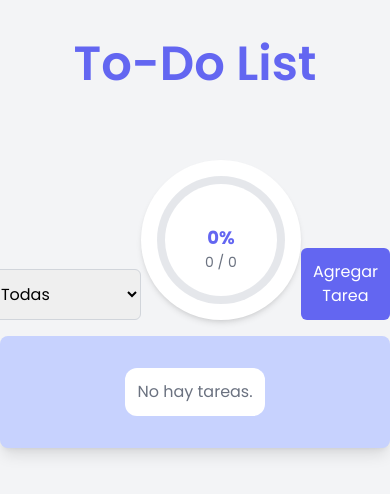
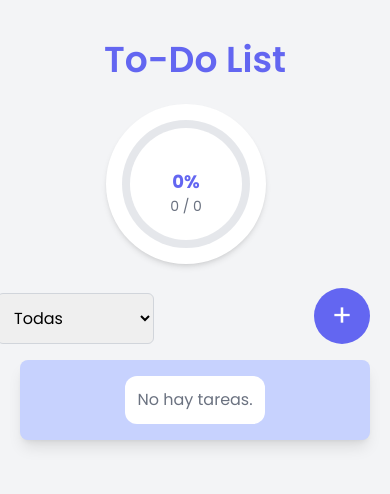
Before and after one commit to AlejoAndino/To-Do-List-PT, a React (Vite) app: page / in a window 390 px wide. Shown: the top 494 px of the page. Built offline with nearby package versions, Linux system fonts and the light colour scheme.

Commit message:
animations with framer motion

```diff
--- a/src/App.tsx
+++ b/src/App.tsx
@@ -83,11 +83,11 @@ const App: React.FC = () => {
         initial={{ opacity: 0, scale: 0}}
         animate={{ opacity: 1, scale: 1}}
         transition={{ duration: 1 }}
-        className="text-5xl text-indigo-500 p-10 font-semibold text-center mb-4"
+        className="text-4xl md:text-5xl text-indigo-500 p-10 font-semibold text-center mb-7 sm:mb-4"
       >
         To-Do List
       </motion.h1>
-      <div className="w-full h-full max-w-3xl">
+      <div className="w-full h-full md:max-w-3xl p-5">
         <div className="flex flex-row-reverse justify-between items-end py-4">
           <AddTaskForm addTask={addTask} />
           <ProgressBar
--- a/src/components/AddTaskForm.tsx
+++ b/src/components/AddTaskForm.tsx
@@ -1,40 +1,47 @@
-import React, { useState } from 'react';
-import { motion } from 'framer-motion';
+import React, { useState } from "react";
+import { motion } from "framer-motion";
 
 interface TaskInputProps {
   addTask: (text: string) => void;
 }
 
 const AddTaskForm: React.FC<TaskInputProps> = ({ addTask }) => {
-  const [taskText, setTaskText] = useState('');
+  const [taskText, setTaskText] = useState("");
   const [isModalOpen, setIsModalOpen] = useState(false);
 
   const handleSubmit = (e: React.FormEvent) => {
     e.preventDefault();
-    if (taskText.trim() !== '') {
+    if (taskText.trim() !== "") {
       addTask(taskText);
-      setTaskText('');
+      setTaskText("");
       setIsModalOpen(false);
     }
   };
 
   return (
-    <div className=''>
+    <div className="">
       {/* Botón para abrir el modal */}
       <motion.button
-        initial={{ opacity: 0, y: -700}}
-        animate={{ opacity: 1, y: 0}}
+        initial={{ opacity: 0, y: -700 }}
+        animate={{ opacity: 1, y: 0 }}
         transition={{ duration: 1 }}
         onClick={() => setIsModalOpen(true)}
-        className="p-3 bg-indigo-500 text-white rounded-md"
+        className="p-2 md:p-3 bg-indigo-500 text-white w-14 h-14 sm:w-fit sm:h-fit rounded-full sm:rounded-md"
       >
-        Agregar Tarea
+        <span className="hidden sm:block">Agregar Tarea</span>
+        <span className="block sm:hidden text-3xl">+</span>
       </motion.button>
 
       {/* Modal */}
       {isModalOpen && (
-        <div className="fixed inset-0 bg-gray-800 bg-opacity-50 flex justify-center items-center z-50">
-          <div className="bg-white w-full max-w-md p-6 rounded-md shadow-lg">
+        <div className="p-4 fixed inset-0 bg-gray-800 bg-opacity-50 flex justify-center items-center z-50">
+          <motion.div
+            initial={{ scale: 0 }}
+            animate={{ scale: 1 }}
+            exit={{ scale: 0 }}
+            transition={{ duration: 0.3 }}
+            className="bg-white w-full max-w-md p-6 rounded-md shadow-lg"
+          >
             <h2 className="text-xl font-semibold mb-4">Nueva Tarea</h2>
             <form onSubmit={handleSubmit} className="flex flex-col">
               <input
@@ -52,12 +59,15 @@ const AddTaskForm: React.FC<TaskInputProps> = ({ addTask }) => {
                 >
                   Cancelar
                 </button>
-                <button type="submit" className="p-2 bg-blue-500 text-white rounded-md">
+                <button
+                  type="submit"
+                  className="p-2 bg-blue-500 text-white rounded-md"
+                >
                   Agregar
                 </button>
               </div>
             </form>
-          </div>
+          </motion.div>
         </div>
       )}
     </div>
--- a/src/components/ProgressBar.tsx
+++ b/src/components/ProgressBar.tsx
@@ -18,7 +18,7 @@ const ProgressBar: React.FC<ProgressBarProps> = ({
       initial={{ opacity: 0, y: -100, scale: 0}}
       animate={{ opacity: 1, y: 0, scale: 1}}
       transition={{ duration: 1.5 }}
-      className="flex flex-col items-center w-fit p-4 bg-white shadow-md rounded-full"
+      className="relative bottom-20 right-12 sm:top-0 sm:right-0 flex flex-col items-center w-fit p-4 bg-white shadow-md rounded-full"
     >
       <div className="relative w-32 h-32">
         {/* Progreso */}
--- a/src/components/TaskEditModal.tsx
+++ b/src/components/TaskEditModal.tsx
@@ -1,4 +1,5 @@
 import React, { useState } from "react";
+import { motion } from "framer-motion";
 
 interface TaskEditModalProps {
   isOpen: boolean;
@@ -23,8 +24,14 @@ const TaskEditModal: React.FC<TaskEditModalProps> = ({
 
   return (
     isOpen && (
-      <div className="fixed inset-0 bg-black bg-opacity-50 flex justify-center items-center">
-        <div className="bg-white p-6 rounded-lg w-1/3">
+      <div className="fixed inset-0 bg-black bg-opacity-50 flex justify-center items-center p-4">
+        <motion.div
+          initial={{ scale: 0 }}
+          animate={{ scale: 1 }}
+          exit={{ scale: 0 }}
+          transition={{ duration: 0.3 }}
+          className="bg-white p-6 rounded-lg w-full max-w-md"
+        >
           <h2 className="text-xl mb-4">Editar Tarea</h2>
           <div className="mb-4">
             <input
@@ -56,7 +63,7 @@ const TaskEditModal: React.FC<TaskEditModalProps> = ({
               Guardar
             </button>
           </div>
-        </div>
+        </motion.div>
       </div>
     )
   );
--- a/src/components/TaskList.tsx
+++ b/src/components/TaskList.tsx
@@ -24,7 +24,7 @@ const TaskList: React.FC<TaskListProps> = ({
   editTask,
 }) => {
   return (
-    <div className="bg-indigo-200 p-8 rounded-lg shadow-lg">
+    <div className="bg-indigo-200 p-4 md:p-8 rounded-lg shadow-lg">
       {tasks.length === 0 ? (
         <motion.p
           initial={{ opacity: 0, y: 100, scale: 0 }}
--- a/src/components/modals/DeleteModal.tsx
+++ b/src/components/modals/DeleteModal.tsx
@@ -15,13 +15,7 @@ const DeleteModal: React.FC<DeleteModalProps> = ({
   return (
     <AnimatePresence>
       {isOpen && (
-        <motion.div
-          className="fixed inset-0 bg-black bg-opacity-50 flex justify-center items-center z-50"
-          initial={{ opacity: 0 }}
-          animate={{ opacity: 1 }}
-          exit={{ opacity: 0 }}
-          transition={{ duration: 0.1 }}
-        >
+        <div className="fixed inset-0 bg-black bg-opacity-50 flex justify-center items-center z-50">
           <motion.div
             className="bg-white p-6 rounded-md shadow-lg max-w-sm w-full"
             initial={{ scale: 0 }}
@@ -47,7 +41,7 @@ const DeleteModal: React.FC<DeleteModalProps> = ({
               </button>
             </div>
           </motion.div>
-        </motion.div>
+        </div>
       )}
     </AnimatePresence>
   );
```
